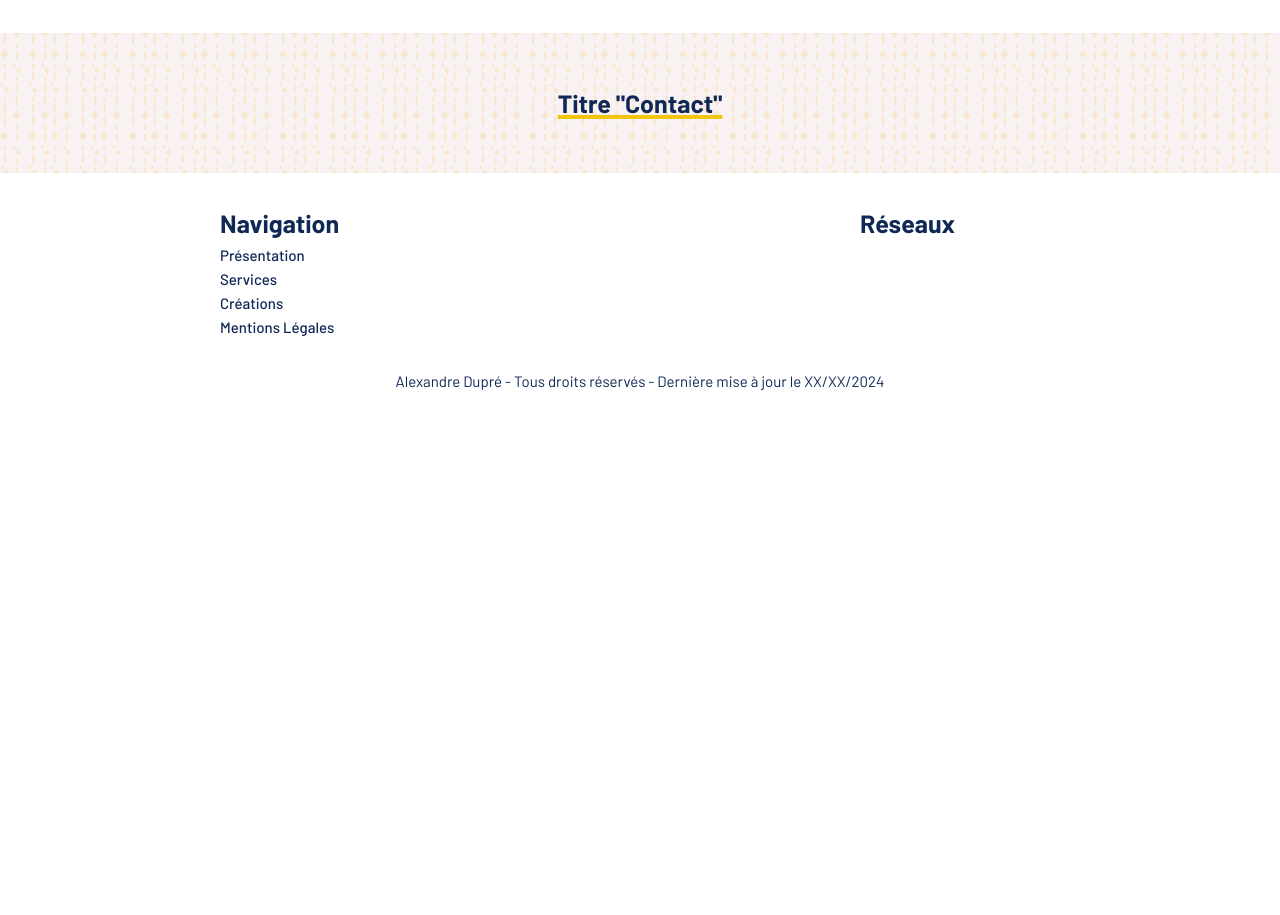
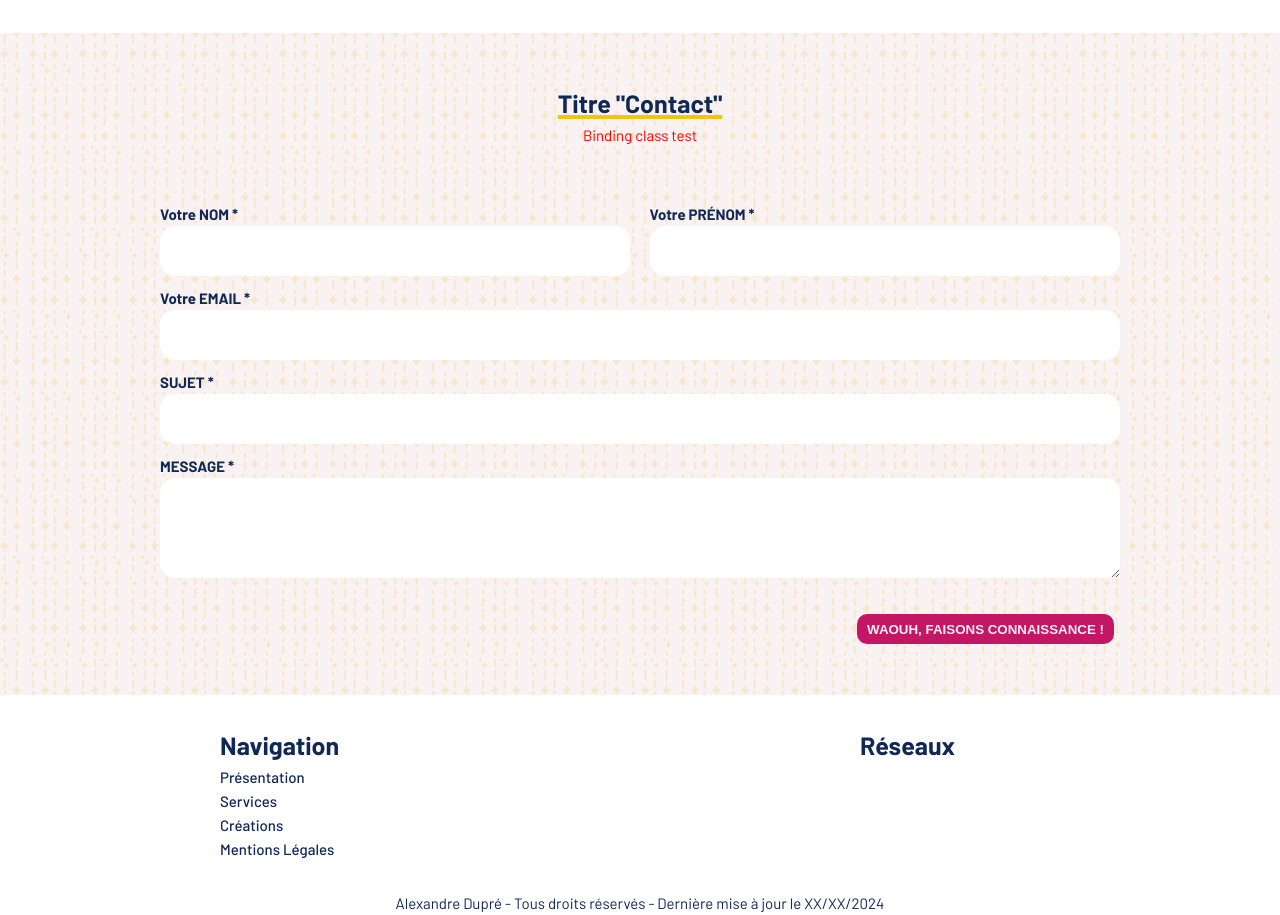
Before and after one commit to AlexD004/CEFPortfolio, a Vue app: page / in a window 1280 px wide. Shown: the part 1240-2155 px from the top of the page. Before the commit the page ends 1633 px from the top, so only its background shows below. Built offline with nearby package versions, Linux system fonts and the light colour scheme.

Commit message:
Contact Form - CSS Desktop + Base JS for Submit

```diff
--- a/src/components/Contact.vue
+++ b/src/components/Contact.vue
@@ -1,15 +1,117 @@
 <script setup>
+
+import ContactButton from '@/components/contactButton.vue';
+
+import { ref } from 'vue';
+
+
+/* ------- Functions for AUTO HEIGHT TEXTAREA ---- */
+/*-------------------------------------------------*/
+
+//  Calculate Textarea Height Value
+function calcHeight(value) {
+    let numberOfLineBreaks = (value.match(/\n/g) || []).length;
+    // min-height + lines x line-height + padding + border
+    let newHeight = 20 + numberOfLineBreaks * 20 + 12 + 2;
+    return newHeight;
+}
+
+function autoHeightTextArea(){
+    const messageBox = document.getElementById('message');
+    const contentValue = document.getElementById('message').value;
+    const heightToSet = calcHeight(contentValue);
+    messageBox.style.height = heightToSet + 'px';
+}
+
+/* ------- Functions for CHECK THE FORM SUBMIT ---- */
+/*-------------------------------------------------*/
+
+// Set up global variables (needed in several functions or in the first level of function)
+const form = document.querySelector('form');
+const invalidMessage = ref(false);
+/*
+function formSubmit(e) {
+    // Set up variables with values submited
+    const lastName = document.getElementById('lastname').value;
+
+    try {
+
+        if ( lastName.length < 1 ) {
+            throw new Error("Last Name is required !");
+        }
+
+        console.log(lastName);
+
+    } catch (err){
+
+        showError(err);
+
+    } finally {
+
+        e.preventDefault(); // Block refresh when submit form
+
+    }
+}
+
+
+function showError(err) {
+
+    console.log(err.message); // Message for devs
+}*/
+
+let bind = ref(true);
+const toggleBind = (e) => {
+    bind = ref(false);
+}
+
 </script>
 
 <template>
     <div class="wrapper">
         <h2 class="yellowUnderline">Titre "Contact"</h2>
+        <div v-on:click="toggleBind()"><span class="bind" :class="{ activeBind: bind }">Binding class test</span></div>
     </div>
+
+    <form v-on:submit.prenvent>
+        <div class="formItem demiItem">
+            <label for="lastname">Votre NOM *</label>
+            <input type="text" id="lastname" name="lastname"/>
+        </div>
+
+        <div class="formItem demiItem">
+            <label for="firstname">Votre PRÉNOM *</label>
+            <input type="text" id="firstname" name="firstname"/>
+        </div>
+
+        <div class="formItem">
+            <label for="email">Votre EMAIL *</label>
+            <input type="email" id="email" name="email"/>
+        </div>
+
+        <div class="formItem">
+            <label for="object">SUJET *<span :class="{invalidMessage: invalidMessage}"> - Ce champs est obligatoire</span></label>
+            <input type="text" id="object" name="object"/>
+        </div>
+
+        <div class="formItem">
+            <label for="message">MESSAGE *<span> - Ce champs est obligatoire</span></label>
+            <textarea id="message" name="message" v-on:keyup="autoHeightTextArea"/>
+        </div>
+
+        <button type="submit" v-on:click="formSubmit">
+            <ContactButton />
+        </button>
+
+    </form>
 
 </template>
 
 <style scoped>
 
+.bind{color:green;}
+.bind.activeBind{color:red;}
+
+/* LAYOUT */
 .wrapper{
     padding: 50px 0;
     position: relative;
@@ -17,5 +119,76 @@
 
     text-align: center;
 }
+form{
+    position: relative;
+    z-index:10;
+
+    display: flex;
+    flex-wrap: wrap;
+    justify-content: space-between;
+
+    width: 90%;
+    max-width: 960px;
+    margin: 0 auto;
+}
+.formItem{
+    display: flex;
+    flex-direction: column;
+    width: 100%;
+    margin: 5px 0;
+}
+.formItem.demiItem{
+    width: 49%;
+}
+
+/* GLOBAL DESIGN */
+.formItem label{
+    font-weight: 700;
+}
+.formItem input,
+.formItem textarea{
+    border:none;
+    border-radius:15px;
+    height: 50px;
+    padding: 20px;
+    font-size:14px;
+    color:var(--c-dark-blue);
+}
+.formItem textarea{
+    min-height: 100px;
+}
+button[type="submit"]{
+    outline: 0;
+    border: 0;
+
+    margin: 30px 0 50px;
+    width: 100%;
+
+    display: flex;
+    justify-content: flex-end;
+    background: none;
+}
+
+/* FOCUS DESIGN */
+.formItem input:focus-visible,
+.formItem input:focus,
+.formItem textarea:focus-visible,
+.formItem textarea:focus{
+    outline:1px solid var(--c-dark-blue);
+}
+
+/* INVALID DESIGN */
+.formItem input.invalid,
+.formItem textarea.invalid{
+    outline:3px dotted var(--c-pink);
+}
+label span{
+    display: none;
+}
+span.invalidMessage{
+    color:var(--c-pink);
+    font-weight: 700;
+    display: inline;
+}
 
 </style>
--- a/src/components/Header.vue
+++ b/src/components/Header.vue
@@ -80,7 +80,7 @@ header:before{
   left:50%;
   transform: translate(-50%,-30%);
 
-  width: 50%;
+  width: 60%;
   height: 10px;
 
   background: #202020;
@@ -110,11 +110,7 @@ li a{
     font-weight: 500;
     text-decoration: none;
     color: var(--c-text-dark);
-   /* border-bottom:0 solid var(--c-pink);*/
 }
-/*li a:hover{
-    border-bottom: 2px solid var(--c-pink);
-}*/
 
 li a::before{
     content:"";
```
